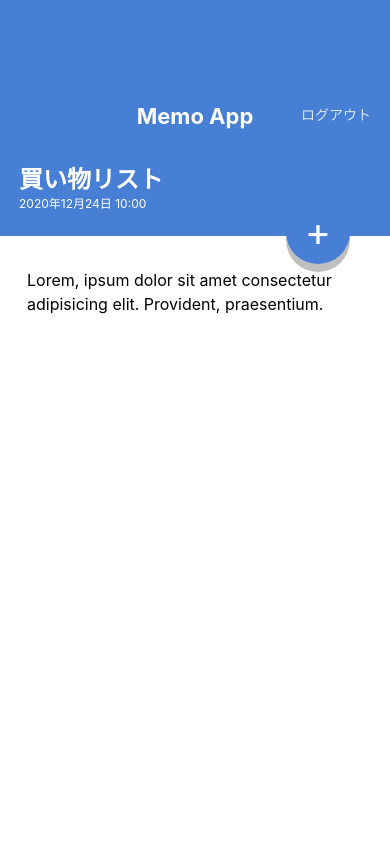
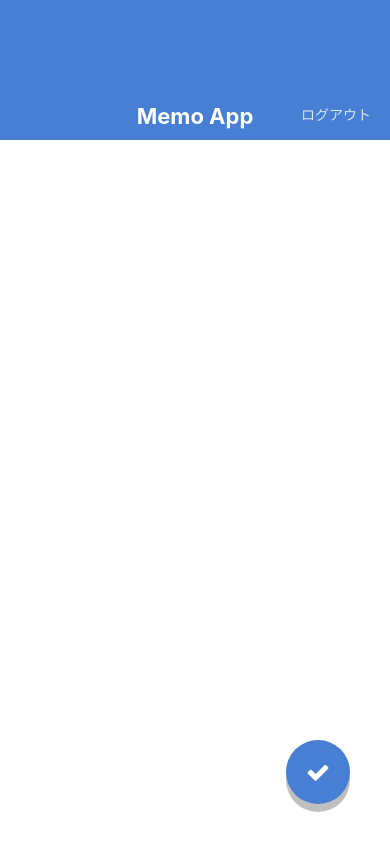
Before and after one commit to nisssy/App_Practice, a React Native app: screen / in a window 390 px wide. Built offline with nearby package versions, Linux system fonts and the light colour scheme.

Commit message:
create memocreate and memoedit screen

```diff
--- a/App.jsx
+++ b/App.jsx
@@ -1,12 +1,16 @@
 import React from 'react';
-import MemoDetailScreen from './src/screens/MemoDetailScreen';
-import MemoListScreen from './src/screens/MemoListScreen';
+import MemoCreateScreen from './src/screens/MemoCreateScreen';
+// import MemoDetailScreen from './src/screens/MemoDetailScreen';
+import MemoEditScreen from './src/screens/MemoEditScreen';
+// import MemoListScreen from './src/screens/MemoListScreen';
 
 export default function App() {
   return (
     <>
       {/* <MemoListScreen /> */}
-      <MemoDetailScreen />
+      {/* <MemoDetailScreen /> */}
+      {/* <MemoEditScreen /> */}
+      <MemoCreateScreen />
     </>
   );
 }
--- a/package.json
+++ b/package.json
@@ -8,6 +8,7 @@
     "eject": "expo eject"
   },
   "dependencies": {
+    "@expo/vector-icons": "^12.0.3",
     "expo": "~40.0.0",
     "expo-status-bar": "~1.0.3",
     "prop-types": "^15.7.2",
--- a/src/components/CircleButton.jsx
+++ b/src/components/CircleButton.jsx
@@ -1,20 +1,19 @@
 import React from 'react';
-import {View, StyleSheet, Text } from 'react-native';
+import { View, StyleSheet } from 'react-native';
 import { string, shape } from 'prop-types';
+import { FontAwesome } from '@expo/vector-icons';
 
 function CircleButton(props) {
-  const { children, style } = props;
+  const { style, name } = props;
   return (
     <View style={[styles.circleButton, style]}>
-      <Text style={styles.circleButtonLabel}>
-        {children}
-      </Text>
+      <FontAwesome name={name} size={24} color="white" />
     </View>
   );
 }
 
 CircleButton.propTypes = {
-  children: string.isRequired,
+  name: string.isRequired,
   style: shape(),
 };
 
@@ -38,11 +37,6 @@
     shadowOpacity: 0.25,
     elevation: 8,
   },
-  circleButtonLabel: {
-    color: '#fff',
-    fontSize: 40,
-    lineHeight: 40,
-  },
 });
 
 export default CircleButton;
--- /dev/null
+++ b/src/components/KeyboardSafeView.jsx
@@ -0,0 +1,73 @@
+import React, { useRef, useState, useEffect } from 'react';
+import {
+  Keyboard, Dimensions, Animated, ViewPropTypes,
+} from 'react-native';
+import { node } from 'prop-types';
+
+export default function KeyboardSafeView({ children, style }) {
+  const initialViewHeight = useRef(null);
+  const animatedViewHeight = useRef(null);
+  const [viewHeight, setViewHeight] = useState(null);
+
+  useEffect(() => {
+    Keyboard.addListener('keyboardDidShow', handleShow);
+    Keyboard.addListener('keyboardDidHide', handleHide);
+    return () => {
+      Keyboard.removeListener('keyboardDidShow', handleShow);
+      Keyboard.removeListener('keyboardDidHide', handleHide);
+    };
+  }, []);
+
+  useEffect(() => {
+    if ([initialViewHeight, animatedViewHeight, viewHeight].some((val) => val === null)) { return; }
+    // height is not supported with useNativeDriver: true
+    // https://github.com/react-native-community/react-native-modal/issues/163
+    if (viewHeight === initialViewHeight.current) {
+      Animated.timing(animatedViewHeight.current,
+        { toValue: initialViewHeight.current, duration: 300, useNativeDriver: false }).start();
+    } else {
+      Animated.timing(animatedViewHeight.current,
+        { toValue: viewHeight, duration: 300, useNativeDriver: false }).start();
+    }
+  }, [viewHeight]);
+
+  const handleShow = ({ endCoordinates }) => {
+    if (endCoordinates.height && initialViewHeight.current) {
+      const keyboardHeight = Dimensions.get('window').height - endCoordinates.screenY;
+      setViewHeight(initialViewHeight.current - keyboardHeight);
+    }
+  };
+
+  const handleHide = () => {
+    setViewHeight(initialViewHeight.current);
+  };
+
+  const handleLayout = ({ nativeEvent }) => {
+    if (!initialViewHeight.current) {
+      const { height } = nativeEvent.layout;
+      // keep viewHeight as null not to trigger useEffect on mounting.
+      // Don't do this: setViewHeight(height);
+      initialViewHeight.current = height;
+      animatedViewHeight.current = new Animated.Value(height);
+    }
+  };
+
+  const animatedStyle = viewHeight ? {
+    height: animatedViewHeight.current,
+    flex: 0,
+  } : {};
+  return (
+    <Animated.View style={[style, animatedStyle]} onLayout={handleLayout}>
+      {children}
+    </Animated.View>
+  );
+}
+
+KeyboardSafeView.propTypes = {
+  children: node.isRequired,
+  style: ViewPropTypes.style,
+};
+
+KeyboardSafeView.defaultProps = {
+  style: null,
+};
--- a/src/components/MemoList.jsx
+++ b/src/components/MemoList.jsx
@@ -1,3 +1,4 @@
+import { Feather } from '@expo/vector-icons';
 import React from 'react';
 import { View, Text, StyleSheet } from 'react-native';
 
@@ -11,7 +12,7 @@
             <Text style={styles.memoListDate}>2020年12月24日 10:00</Text>
           </View>
           <View>
-            <Text>X</Text>
+            <Feather name="x" />
           </View>
         </View>
       </View>
--- /dev/null
+++ b/src/screens/MemoCreateScreen.jsx
@@ -0,0 +1,44 @@
+import React from 'react';
+import {
+  View,
+  StyleSheet,
+  TextInput,
+  // KeyboardAvoidingView,
+} from 'react-native';
+
+import AppBar from '../components/AppBat';
+import CircleButton from '../components/CircleButton';
+import KeyboardSafeView from '../components/KeyboardSafeView';
+
+function MemoCreateScreen() {
+  return (
+    <KeyboardSafeView style={styles.container}>
+      <AppBar />
+      <View style={styles.inputContainer}>
+        <TextInput value="" multiline style={styles.input} />
+      </View>
+      <View>
+        <CircleButton name="check" style={{ top: 'auto', bottom: 40 }} />
+      </View>
+    </KeyboardSafeView>
+  );
+}
+
+const styles = StyleSheet.create({
+  container: {
+    flex: 1,
+  },
+  inputContainer: {
+    flex: 1,
+    paddingVertical: 32,
+    paddingHorizontal: 24,
+  },
+  input: {
+    flex: 1,
+    textAlignVertical: 'top',
+    fontSize: 16,
+    lineHeight: 24,
+  },
+});
+
+export default MemoCreateScreen;
--- a/src/screens/MemoDetailScreen.jsx
+++ b/src/screens/MemoDetailScreen.jsx
@@ -22,7 +22,7 @@
           Lorem, ipsum dolor sit amet consectetur adipisicing elit. Provident, praesentium.
         </Text>
       </ScrollView>
-      <CircleButton style={{ top: 200, bottom: 'auto' }}>+</CircleButton>
+      <CircleButton style={{ top: 200, bottom: 'auto' }} name="edit" />
     </View>
   );
 }
--- /dev/null
+++ b/src/screens/MemoEditScreen.jsx
@@ -0,0 +1,44 @@
+import React from 'react';
+import {
+  View,
+  StyleSheet,
+  TextInput,
+  // KeyboardAvoidingView,
+} from 'react-native';
+
+import AppBar from '../components/AppBat';
+import CircleButton from '../components/CircleButton';
+import KeyboardSafeView from '../components/KeyboardSafeView';
+
+function MemoEditScreen() {
+  return (
+    <KeyboardSafeView style={styles.container}>
+      <AppBar />
+      <View style={styles.inputContainer}>
+        <TextInput value="買い物リスト" multiline style={styles.input} />
+      </View>
+      <View>
+        <CircleButton name="check" style={{ top: 'auto', bottom: 40 }} />
+      </View>
+    </KeyboardSafeView>
+  );
+}
+
+const styles = StyleSheet.create({
+  container: {
+    flex: 1,
+  },
+  inputContainer: {
+    flex: 1,
+    paddingVertical: 32,
+    paddingHorizontal: 24,
+  },
+  input: {
+    flex: 1,
+    textAlignVertical: 'top',
+    fontSize: 16,
+    lineHeight: 24,
+  },
+});
+
+export default MemoEditScreen;
--- a/src/screens/MemoListScreen.jsx
+++ b/src/screens/MemoListScreen.jsx
@@ -9,7 +9,7 @@
     <View style={styles.container}>
       <AppBar />
       <MemoList />
-      <CircleButton>+</CircleButton>
+      <CircleButton name="plus" />
     </View>
   );
 }
```
